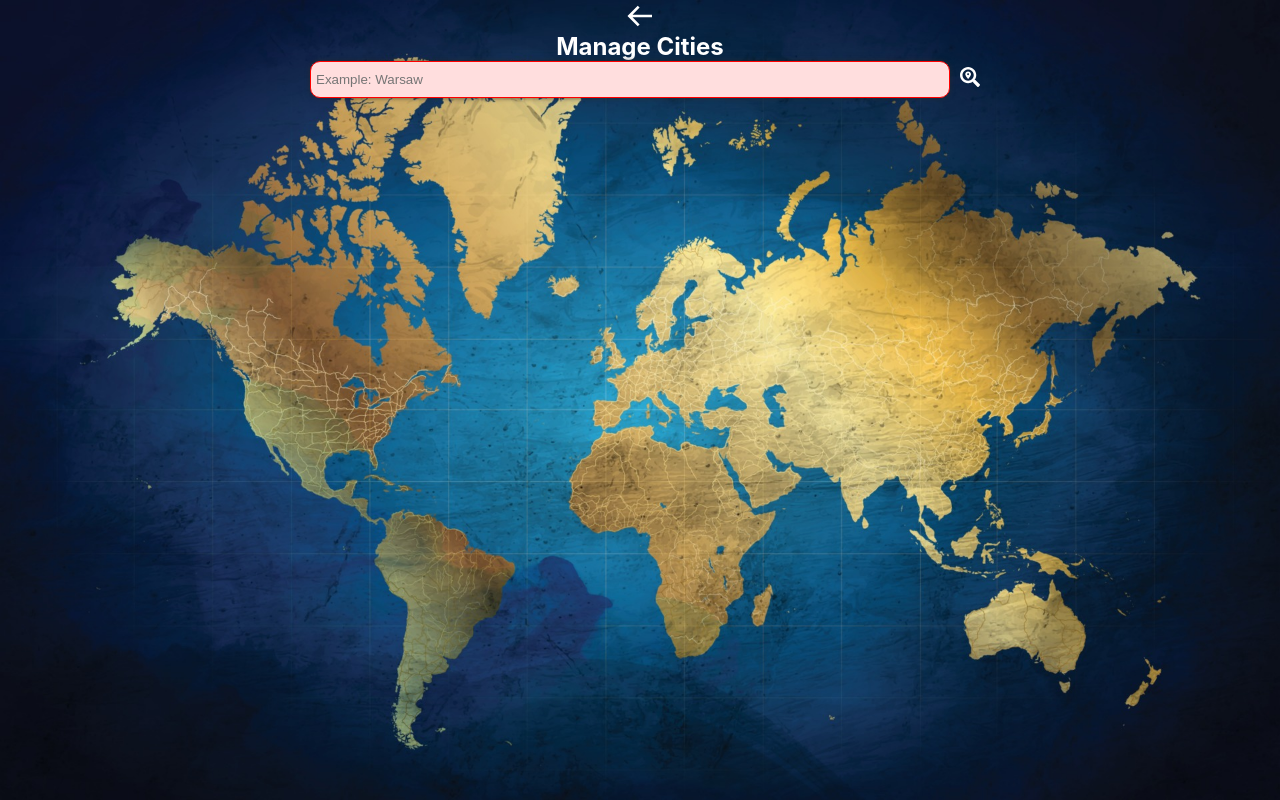
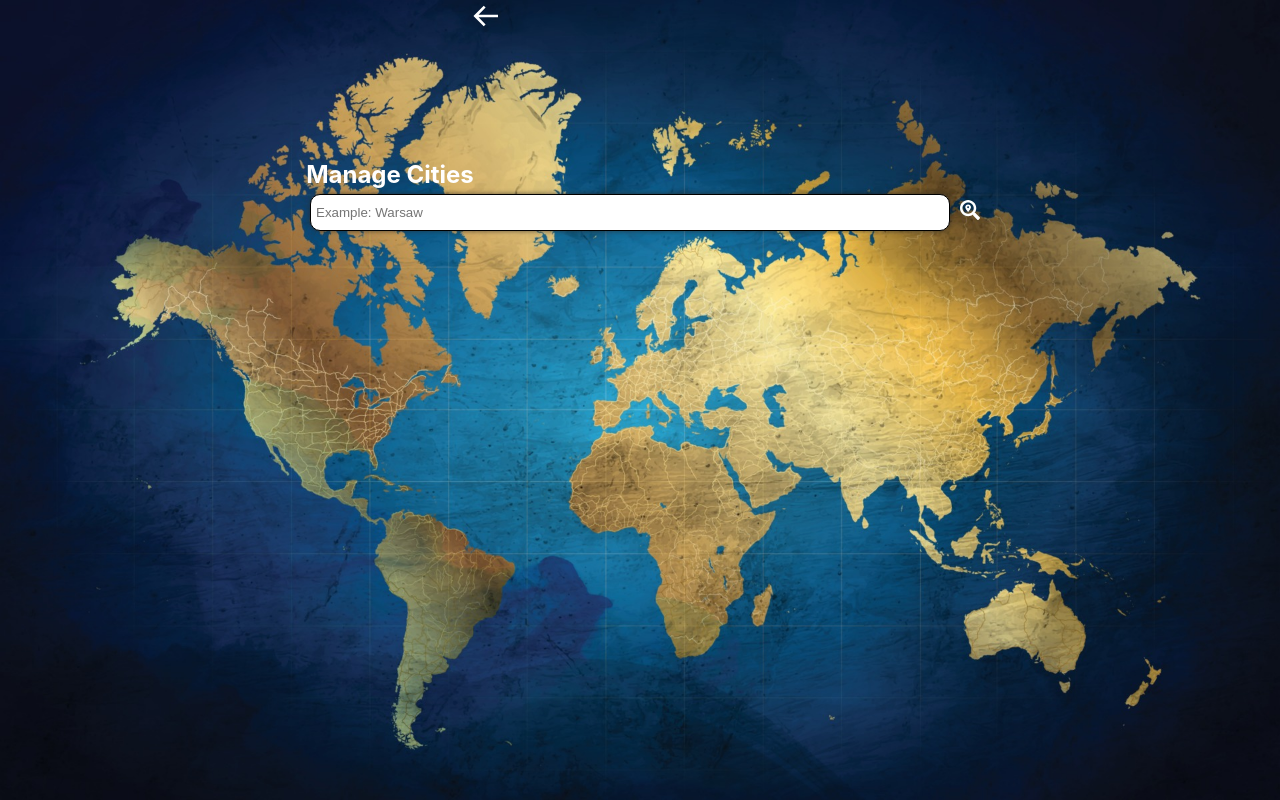
Before and after one commit to Novacci/Weather-App, a React (Create React App) app: page /cities in a window 1280 px wide. Built offline with nearby package versions, Linux system fonts and the light colour scheme.

Commit message:
improved validation and styling

```diff
--- a/src/Card/Card.module.css
+++ b/src/Card/Card.module.css
@@ -7,11 +7,21 @@
   width: 150px;
   height: 150px;
 }
-
+h2 {
+  margin-top: 120px;
+  margin-left: 70px;
+  margin-bottom: 5px;
+  display: flex;
+  justify-content: flex-start;
+  align-items: center;
+  width: 50%;
+}
 .position {
   display: flex;
   align-content: center;
   justify-content: center;
+
+  flex-direction: column;
 }
 
 span {
@@ -38,6 +48,12 @@ input {
   background: transparent;
   border: 0;
 }
+.searchIcon {
+  font-size: 20px;
+  color: white;
+  background: transparent;
+  border: 0;
+}
 
 .searchCity {
   display: flex;
@@ -50,13 +66,12 @@ input {
   border-style: solid;
   border-color: #ff0000;
   border-width: 1px;
-
   background-color: #ffdede;
 }
 .inputIsValid {
   box-shadow: 0px 0px 5px 0px rgba(42, 42, 42, 0.75);
   border-style: solid;
-  border-color: #00ff08;
+  border-color: #000000;
   border-width: 1px;
-  background-color: #afffa4;
+  background-color: #ffffff;
 }
--- a/src/Card/Card.tsx
+++ b/src/Card/Card.tsx
@@ -1,4 +1,4 @@
-import react, { useState, ChangeEvent, useEffect } from 'react';
+import { useState, useEffect } from 'react';
 import styles from './Card.module.css';
 import { BsTrashFill } from 'react-icons/bs';
 import { FaSearchLocation } from 'react-icons/fa';
@@ -6,7 +6,11 @@ import { FaSearchLocation } from 'react-icons/fa';
 const Card = () => {
   const [enteredCity, setEnteredCity] = useState('');
   const [cities, setCities] = useState<string[]>([]);
-  // const [valid, setValid] = useState(true);
+  const [isValid, setIsValid] = useState(true);
+
+  // useEffect(() => {
+  //   validationChecker();
+  // }, []);
 
   useEffect(() => {
     const cities = localStorage.getItem('cities');
@@ -19,23 +23,16 @@ const Card = () => {
     localStorage.setItem('cities', JSON.stringify(cities));
   }, [cities]);
 
-  const inputIsValidCondition = enteredCity.trim() !== '';
-
-  let inputIsValid = false;
-
-  if (inputIsValidCondition) {
-    inputIsValid = true;
-  }
-
   const cityInputHandler = (event: React.ChangeEvent<HTMLInputElement>) => {
     setEnteredCity(event.target.value);
+    setIsValid(true);
   };
 
   const addCityHandler = () => {
+    validationChecker();
     setCities((prevCities) => {
       return [...prevCities, enteredCity];
     });
-
     setEnteredCity('');
   };
 
@@ -45,6 +42,12 @@ const Card = () => {
     });
   };
 
+  const validationChecker = () => {
+    if (enteredCity.trim() === '') {
+      setIsValid(false);
+    }
+  };
+
   return (
     <div>
       <h2>Manage Cities</h2>
@@ -52,7 +55,7 @@ const Card = () => {
       <div className={styles.searchCity}>
         <input
           className={`${
-            !inputIsValid ? styles.inputIsNotValid : styles.inputIsValid
+            !isValid ? styles.inputIsNotValid : styles.inputIsValid
           }`}
           onChange={cityInputHandler}
           type="text"
@@ -61,12 +64,13 @@ const Card = () => {
         ></input>
 
         <button
-          disabled={!inputIsValid}
+          disabled={!isValid}
           onClick={addCityHandler}
-          className={styles.icon}
+          className={styles.searchIcon}
         >
           <FaSearchLocation />
         </button>
+        <div>
           <div className={styles.position}>
             {cities.map((city, index) => (
               <div className={styles.position}>
@@ -85,11 +89,8 @@ const Card = () => {
           </div>
         </div>
       </div>
+    </div>
   );
 };
 
-// ${
-//   !inputIsValid ? 'styles.inputIsNotValid' : 'styles.inputIsValid'
-// }`}
-
 export default Card;
--- a/src/Cities/Cities.module.css
+++ b/src/Cities/Cities.module.css
@@ -1,8 +1,14 @@
 .icon {
-  display: flex;
-  justify-content: center;
+  margin-left: 470px;
 
   width: 100%;
   font-size: 2em;
   color: white;
 }
+
+.arrow {
+  font-size: 20px;
+  color: white;
+  background: transparent;
+  border: 0;
+}
```
Lines whose indentation alone changed are shown as unchanged.
